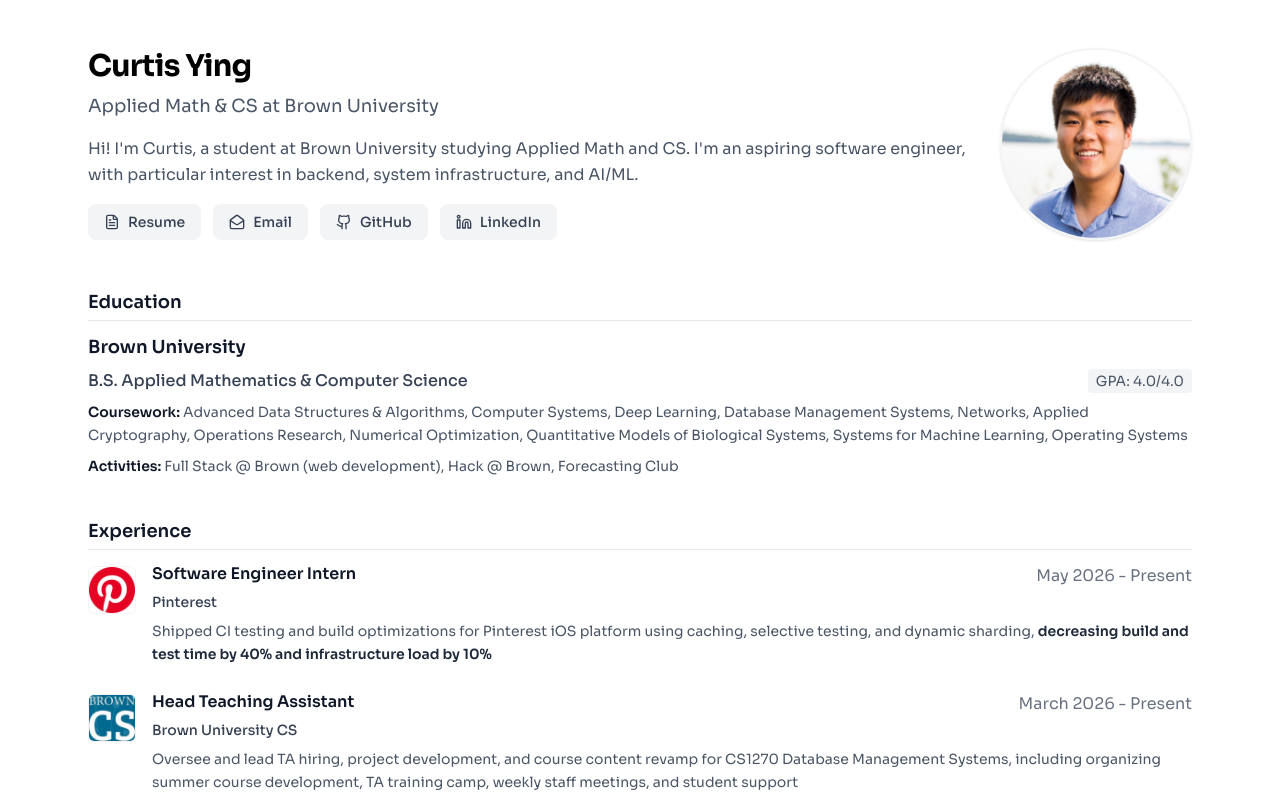
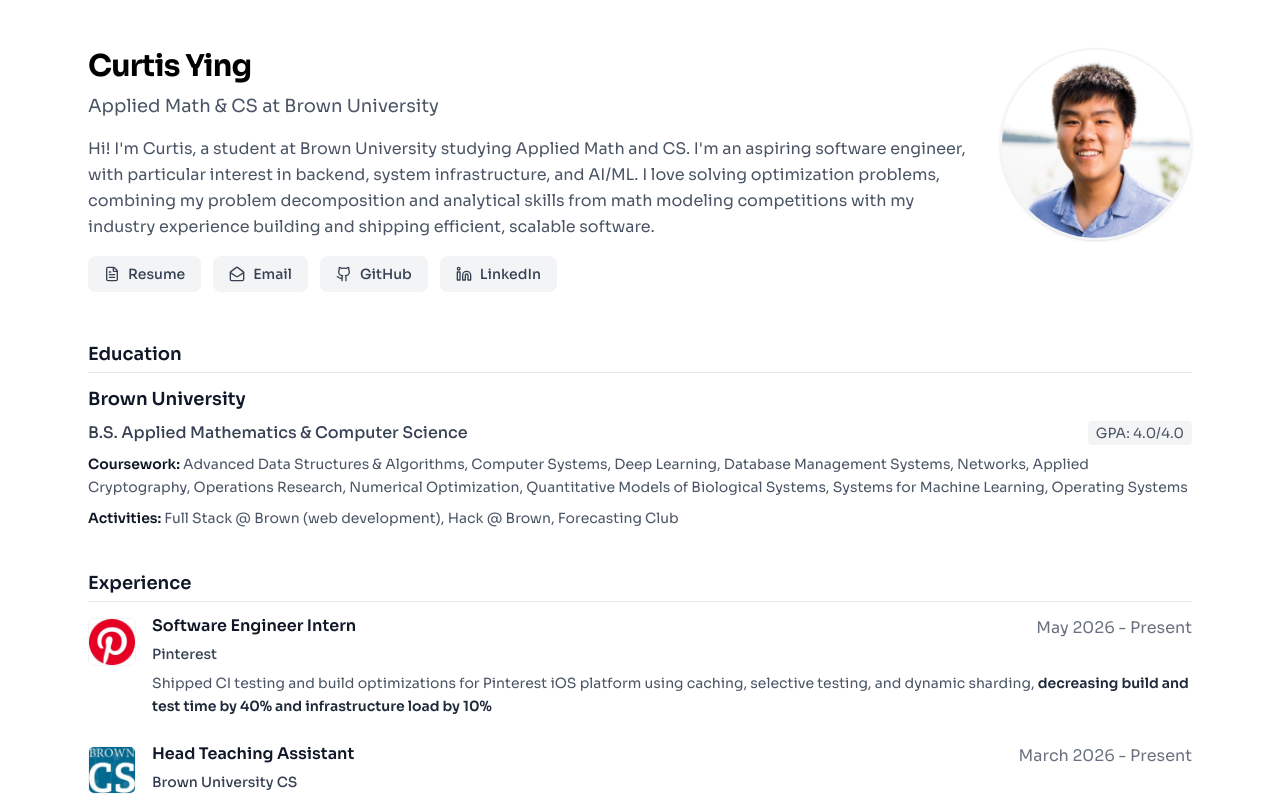
Before and after one commit to curtisyying/curtisyying.github.io, a Next.js app: page / in a window 1280 px wide. Shown: the top 800 px of the page. Built offline with nearby package versions, Linux system fonts and the light colour scheme.

Commit message:
Update blurb

```diff
--- a/app/page.tsx
+++ b/app/page.tsx
@@ -68,6 +68,8 @@ export default function Home() {
             <p className="mb-4 leading-relaxed text-gray-600 font-mono">
               Hi! I&apos;m Curtis, a student at Brown University studying Applied Math and CS.
               I&apos;m an aspiring software engineer, with particular interest in backend, system infrastructure, and AI/ML.
+              I love solving optimization problems, combining my problem decomposition and analytical skills from math modeling competitions
+              with my industry experience building and shipping efficient, scalable software.
             </p>
 
             <div className="flex flex-wrap gap-3">
```
